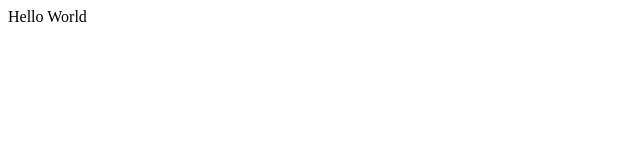
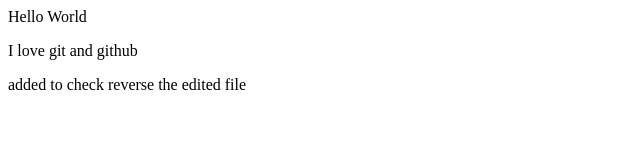
Before and after one commit to brook85/Demo-repo, a plain HTML site: page index.html in a window 1280 px wide. Shown: the whole page, without its empty margins (0-640 px from the left). Drawn offline with Linux system fonts and the light colour scheme.

Commit message:
unstaged and modified

```diff
--- a/index.html
+++ b/index.html
@@ -1 +1,3 @@
 <div>Hello World </div>
+<p>I love git and github</p>
+<p>added to check reverse the edited file</p>
```
